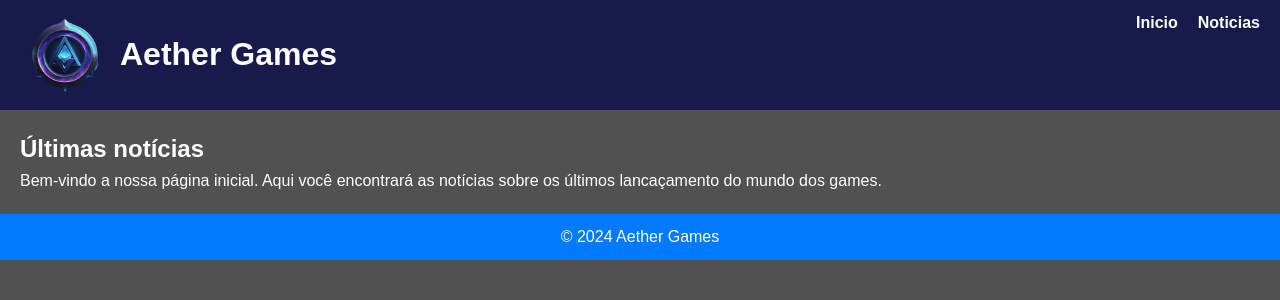
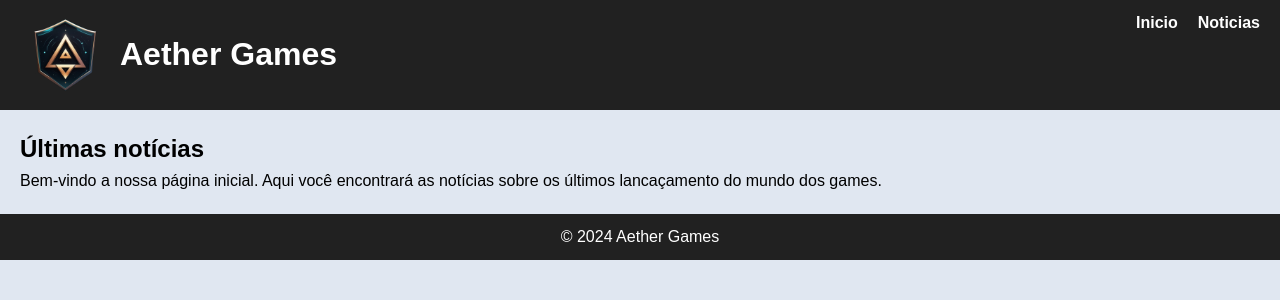
Before and after one commit to Kayo-Elias/Aether_Games-php, a PHP site: page / in a window 1280 px wide. Shown: the top 300 px of the page. Run offline with PHP 8.4, Linux system fonts and the light colour scheme.

Commit message:
Update style-css

```diff
--- a/css/style.css
+++ b/css/style.css
@@ -7,8 +7,8 @@
 
 body {
       font-family: Arial, Helvetica, sans-serif;
-      background-color: #515151;
-      color: white;
+      background-color:#e0e7f1;
+      color: black;
       line-height: 1.6;
 
 
@@ -38,7 +38,7 @@ body {
 
 
 header {
-    background-color: #171a4a;
+    background-color: #212121;
     color: white;
     display: flex;
     justify-content: space-between;
@@ -75,7 +75,7 @@ padding: 20px;
 /* rodape */
 
 footer {
-    background-color: #007bff;
+    background-color: #212121;
     color:white;
     text-align: center;
     padding: 10px;
```
Also changed, not shown: img/Aether.png.
